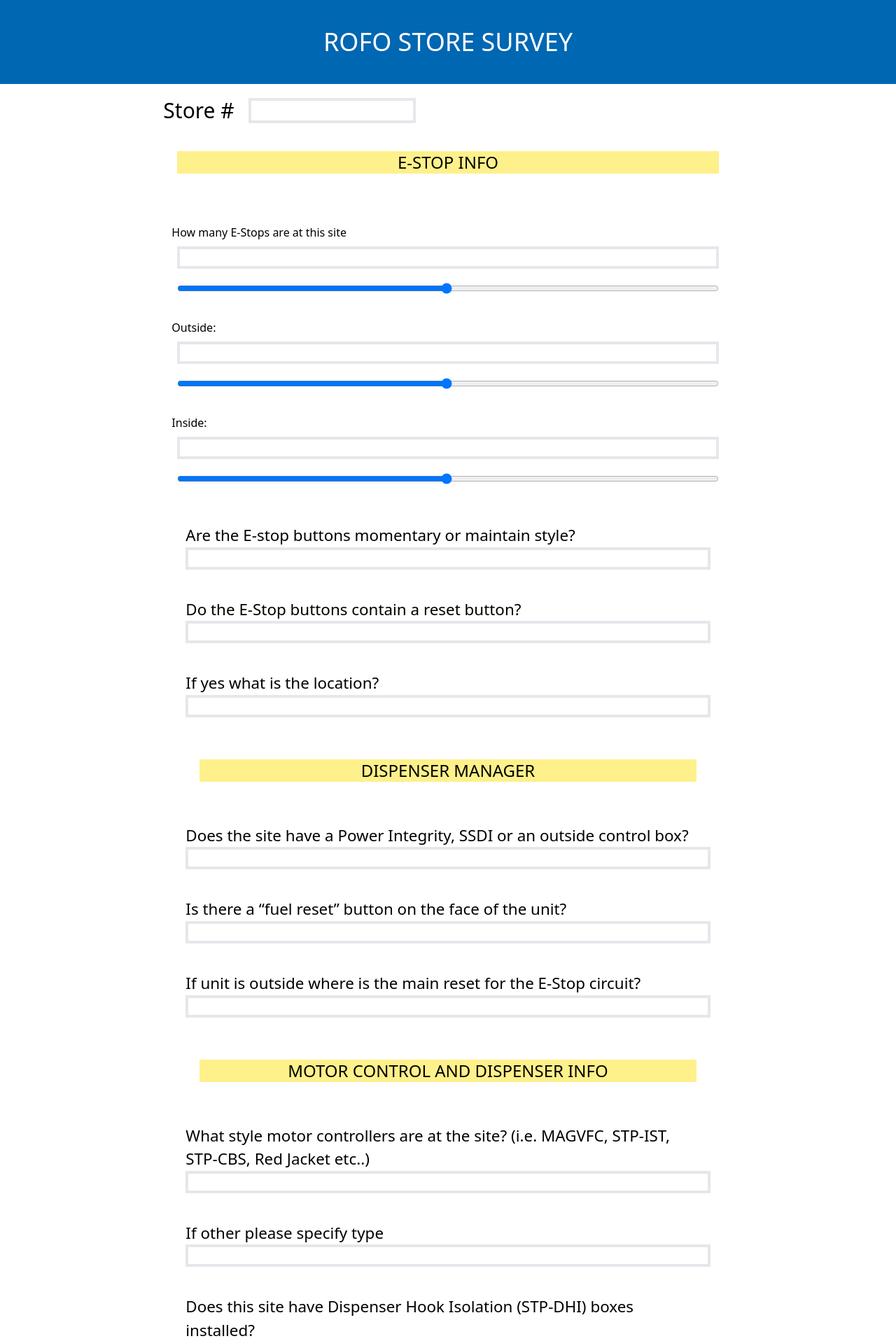
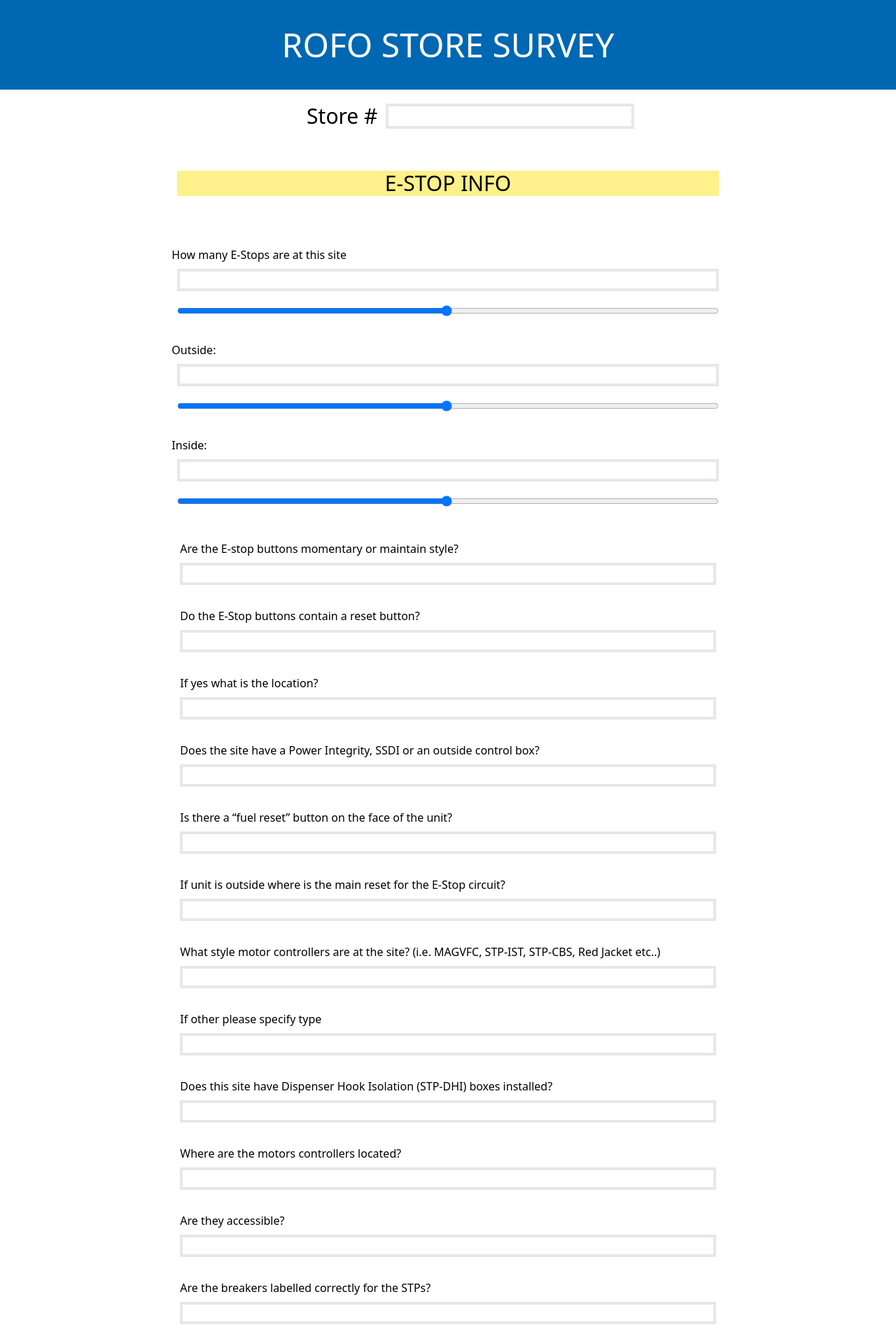
Before and after one commit to Naturealizor/portfolio-website-V2, a SvelteKit app: page /rofosurvey in a window 1280 px wide. Shown: the top 1916 px of the page at 70% size. Built offline with nearby package versions, Linux system fonts and the light colour scheme.

Commit message:
reduced arrays and each statments to one

```diff
--- a/src/routes/rofosurvey/+page.svelte
+++ b/src/routes/rofosurvey/+page.svelte
@@ -9,14 +9,10 @@
 		// { id: 3, text: `Inside:` },
 		{ id: 4, text: `Are the E-stop buttons momentary or maintain style?` },
 		{ id: 5, text: `Do the E-Stop buttons contain a reset button?` },
-		{ id: 6, text: `If yes what is the location?` }
-	];
-	let powerQuestions = [
+		{ id: 6, text: `If yes what is the location?` },
 		{ id: 7, text: `Does the site have a Power Integrity, SSDI or an outside control box?` },
 		{ id: 8, text: `Is there a “fuel reset” button on the face of the unit?` },
-		{ id: 9, text: `If unit is outside where is the main reset for the E-Stop circuit?` }
-	];
-	let motorQuestions = [
+		{ id: 9, text: `If unit is outside where is the main reset for the E-Stop circuit?` },
 		{
 			id: 10,
 			text: `What style motor controllers are at the site? (i.e. MAGVFC, STP-IST, STP-CBS, Red Jacket etc..)`
@@ -27,13 +23,9 @@
 		{ id: 14, text: `Are they accessible?` },
 		{ id: 15, text: `Are the breakers labelled correctly for the STPs?` },
 		{ id: 16, text: `List panel location, panel letter, and breaker#` },
-		{ id: 17, text: `Check labels for fuel dispensers and list panel info` }
-	];
-	let tankQuestions = [
+		{ id: 17, text: `Check labels for fuel dispensers and list panel info` },
 		{ id: 18, text: `Where is the tank monitor located?` },
-		{ id: 19, text: `Where is the tank monitor breaker located and how is it labelled?` }
-	];
-	let panterQuestions = [
+		{ id: 19, text: `Where is the tank monitor breaker located and how is it labelled?` },
 		{
 			id: 20,
 			text: `Is the Panther box plugged into a Mac Victor isolated ground receptacle (Orange plug)?`
@@ -45,6 +37,40 @@
 		},
 		{ id: 23, text: `Where is the above equipment located?` }
 	];
+	// let powerQuestions = [
+	// 	{ id: 7, text: `Does the site have a Power Integrity, SSDI or an outside control box?` },
+	// 	{ id: 8, text: `Is there a “fuel reset” button on the face of the unit?` },
+	// 	{ id: 9, text: `If unit is outside where is the main reset for the E-Stop circuit?` }
+	// ];
+	// let motorQuestions = [
+	// 	{
+	// 		id: 10,
+	// 		text: `What style motor controllers are at the site? (i.e. MAGVFC, STP-IST, STP-CBS, Red Jacket etc..)`
+	// 	},
+	// 	{ id: 11, text: `If other please specify type` },
+	// 	{ id: 12, text: `Does this site have Dispenser Hook Isolation (STP-DHI) boxes installed?` },
+	// 	{ id: 13, text: `Where are the motors controllers located?` },
+	// 	{ id: 14, text: `Are they accessible?` },
+	// 	{ id: 15, text: `Are the breakers labelled correctly for the STPs?` },
+	// 	{ id: 16, text: `List panel location, panel letter, and breaker#` },
+	// 	{ id: 17, text: `Check labels for fuel dispensers and list panel info` }
+	// ];
+	// let tankQuestions = [
+	// 	{ id: 18, text: `Where is the tank monitor located?` },
+	// 	{ id: 19, text: `Where is the tank monitor breaker located and how is it labelled?` }
+	// ];
+	// let panterQuestions = [
+	// 	{
+	// 		id: 20,
+	// 		text: `Is the Panther box plugged into a Mac Victor isolated ground receptacle (Orange plug)?`
+	// 	},
+	// 	{ id: 21, text: `Is there a low voltage disconnect box installed at the site?` },
+	// 	{
+	// 		id: 22,
+	// 		text: `Does the site have Wayne Connect, Switch, or Wireless installed for ICR coms?`
+	// 	},
+	// 	{ id: 23, text: `Where is the above equipment located?` }
+	// ];
 
 	function submitForm() {
 		// save the inputs to a txt file
@@ -67,6 +93,8 @@
 		link.download = 'rofoSurvey.txt';
 		link.click();
 		URL.revokeObjectURL(link.href);
+
+		console.log(content);
 	}
 
 	// var currentValue = 0;
@@ -78,15 +106,22 @@
 </script>
 
 <body>
+	<div class="m-5 grid grid-cols-5 md:grid-cols-7">
+		<h2
+			class="text-2xl sm:text-3xl mr-3 col-span-2  col-start-1 md:col-start-2 text-right"
+			id="question"
+		>
+			Store #
+		</h2>
+		<input class="border-4 col-span-2" type="text" id="form-input" name="storeNum" />
+	</div>
 	<div class="grid grid-cols-1 sm:grid-cols-4 lg:grid-cols-6 2xl:grid-cols-4">
 		<div
 			class="col-span-1 col-start-1 sm:col-span-4 lg:col-span-4 lg:col-start-2 2xl:col-span-2 2xl:col-start-2"
 		>
-			<div class="flex m-5">
-				<h2 class=" text-3xl mr-5 " id="question">Store #</h2>
-				<input class="border-4 " type="text" id="form-input" name="storeNum" />
-			</div>
-			<h2 class="uppercase m-10 bg-yellow-200 text-center text-2xl">e-stop info</h2>
+			<h2 class="uppercase m-10 bg-yellow-200 text-center text-xl sm:text-2xl md:text-3xl">
+				e-stop info
+			</h2>
 			<div class="flex" />
 			<div class="m-6 p-2 grid">
 				<label for="totalEstops" id="question">How many E-Stops are at this site</label>
@@ -126,40 +161,8 @@
 				<input class="border-4 m-2 pr-1" type="range" bind:value={insideBtns} min="0" max="10" />
 				<br />
 				{#each estopQuestions as question}
-					<div class="grid m-5">
-						<p class=" text-md mr-5" id="question">{question.text}</p>
-						<input class="border-4 " type="text" id="form-input" name="storeNum" />
-					</div>
-				{/each}
-				<h2 class="uppercase m-10 bg-yellow-200 text-center text-2xl">Dispenser Manager</h2>
-				{#each powerQuestions as question}
-					<div class="grid m-5">
-						<p class=" text-md mr-5" id="question">{question.text}</p>
-						<input class="border-4 " type="text" id="form-input" name="storeNum" />
-					</div>
-				{/each}
-				<h2 class="uppercase m-10 bg-yellow-200 text-center text-2xl">
-					motor control and dispenser info
-				</h2>
-				{#each motorQuestions as question}
-					<div class="grid m-5">
-						<p class=" text-md mr-5" id="question">{question.text}</p>
-						<input class="border-4 " type="text" id="form-input" name="storeNum" />
-					</div>
-				{/each}
-				<h2 class="uppercase m-10 bg-yellow-200 text-center text-2xl">tank monitor info</h2>
-				{#each tankQuestions as question}
-					<div class="grid m-5">
-						<p class=" text-md mr-5" id="question">{question.text}</p>
-						<input class="border-4 " type="text" id="form-input" name="storeNum" />
-					</div>
-				{/each}
-				<h2 class="uppercase m-10 bg-yellow-200 text-center text-2xl">
-					panther box and communication info
-				</h2>
-				{#each panterQuestions as question}
-					<div class="grid m-5">
-						<p class=" text-md mr-5" id="question">{question.text}</p>
+					<div class="grid m-3 pb-2">
+						<p class="text-base pb-2" id="question">{question.text}</p>
 						<input class="border-4 " type="text" id="form-input" name="storeNum" />
 					</div>
 				{/each}
@@ -172,85 +175,10 @@
 	>
 </body>
 
-<!-- <div class="m-6 p-2 grid">
-				<label for="motorStyle" id="question"
-					>What style motor controllers are at the site? (i.e. MAGVFC, STP-IST, STP-CBS, Red Jacket
-					etc..)</label
-				>
-				<input class="border-4 m-2 pr-4" type="text" id="form-input" name="motorStyle" />
-				<br />
-				<label for="otherStyle" id="question">If other please specify type</label>
-				<input class="border-4 m-2 pr-4" type="text" id="form-input" name="otherStyle" />
-				<label for="stpHook" id="question"
-					>Does this site have Dispenser Hook Isolation (STP-DHI) boxes installed?</label
-				>
-				<input class="border-4 m-2 pr-4" type="text" id="form-input" name="stpHook" />
-				<br />
-				<label for="motorLoc" id="question">Where are the motors controllers located </label>
-				<input class="border-4 m-2 pr-4" type="text" id="form-input" name="motorLoc" />
-				<br />
-				<label for="motorAccess" id="question">Are they accessible?</label>
-				<input class="border-4 m-2 pr-4" type="text" id="form-input" name="motorAccess" />
-				<br />
-				<label for="stpBreakers" id="question"
-					>Are the breakers labelled correctly for the STPs?</label
-				>
-				<input class="border-4 m-2 pr-4" type="text" id="form-input" name="stpBreakers" />
-				<br />
-				<label for="stpPanelInfo" id="question"
-					>List panel location, panel letter, and breaker#</label
-				>
-				<input class="border-4 m-2 pr-4" type="text" id="form-input" name="stpPanelInfo" />
-				<br />
-				<label for="fuelBreakers" id="question"
-					>Check labels for fuel dispensers and list panel info</label
-				>
-				<input class="border-4 m-2 pr-4" type="text" id="form-input" name="fuelBreakers" />
-				<br />
-			</div>
-
-			<div class="m-6 p-2 grid">
-				<label for="tankModel" id="question">What model tank monitor is at the site</label>
-				<input class="border-4 m-2 pr-4" type="text" id="form-input" name="tankModel" />
-				<br />
-				<label for="tankLoc" id="question">Where is the tank monitor located?</label>
-				<input class="border-4 m-2 pr-4" type="text" id="form-input" name="tankLoc" />
-				<br />
-				<label for="tankAccess" id="question"
-					>Where is the tank monitor breaker located and how is it labelled?</label
-				>
-				<input class="border-4 m-2 pr-4" type="text" id="form-input" name="tankAccess" />
-				<br />
-			</div>
-			<h2 class="uppercase m-5 bg-yellow-200">panther box and communication info</h2>
-			<div class="m-6 p-2 grid">
-				<label for="pantherGrounded" id="question"
-					>Is the Panther box plugged into a Mac Victor isolated ground receptacle (Orange plug)?</label
-				>
-				<input class="border-4 m-2 pr-4" type="text" id="form-input" name="pantherGrounded" />
-				<br />
-				<label for="pantherVoltage" id="question"
-					>Is there a low voltage disconnect box installed at the site?</label
-				>
-				<input class="border-4 m-2 pr-4" type="text" id="form-input" name="pantherVoltage" />
-				<br />
-				<label for="commsStyle" id="question"
-					>Does the site have Wayne Connect, Switch, or Wireless installed for ICR coms?</label
-				>
-				<input class="border-4 m-2 pr-4" type="text" id="form-input" name="commsStyle" />
-				<br />
-				<label for="pantherLoc" id="question">Where is the above equipment located?</label>
-				<input class="border-4 m-2 pr-4" type="text" id="form-input" name="pantherLoc" />
-				<br />
-			</div>
-			<p class="text-center text-2xl bg-blue-200 p-2">
-				Once you hit the Submit button, you can save this to your files, or email the text file to
-				me (jjordan@royalfarms)
-			</p>-->
 <style>
-	p {
+	/* p {
 		font-size: 1.4rem;
-	}
+	} */
 	/* move the button to the center of the screen */
 	.align-center {
 		display: block;
--- a/src/routes/rofosurvey/Header.svelte
+++ b/src/routes/rofosurvey/Header.svelte
@@ -1,3 +1,5 @@
 <header>
-	<h1 class="text-4xl text-center uppercase bg-blue-1000 text-white p-10">rofo store survey</h1>
+	<h1 class="text-3xl sm:text-4xl md:text-5xl text-center uppercase bg-blue-1000 text-white p-10">
+		rofo store survey
+	</h1>
 </header>
```
